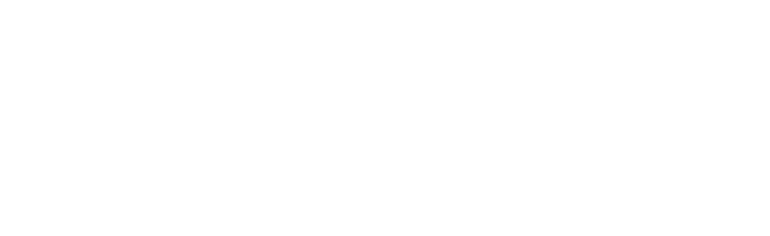
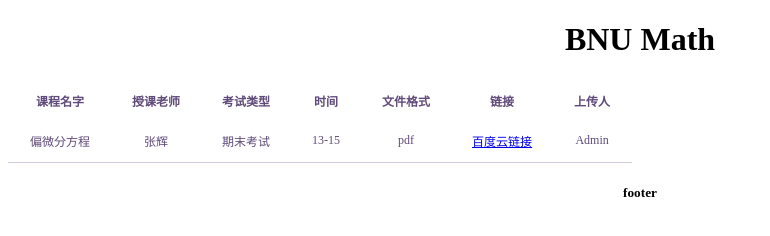
Before and after one commit to 201411132101/Learning-experience, a plain HTML site: page pages/partial_differential_equation.html in a window 1280 px wide. Shown: the whole page, without its empty margins (0-770 px from the left). Drawn offline with nearby package versions, Linux system fonts and the light colour scheme; no server answers.

Commit message:
框架搭建中

```diff
--- /dev/null
+++ b/css/table.css
@@ -0,0 +1,28 @@
+/* Border styles */
+table thead, table tr {
+    border-top-width: 1px;
+    border-top-style: solid;
+    border-top-color: rgb(211, 202, 221);
+}
+table {
+    border-bottom-width: 1px;
+    border-bottom-style: solid;
+    border-bottom-color: rgb(211, 202, 221);
+}
+
+/* Padding and font style */
+table td, table th {
+    text-align: center;
+    padding: 10px 20px;
+    font-size: 12px;
+    font-family: SimSun;
+    color: rgb(95, 74, 121);
+}
+
+/* Alternating background colors */
+table tr:nth-child(even) {
+    background: rgb(223, 216, 232)
+}
+table tr:nth-child(odd) {
+    background: #FFF
+}
--- /dev/null
+++ b/js/load_footer.js
@@ -0,0 +1,12 @@
+// 获取访问次数并修改
+var Record = Bmob.Object.extend("Record");
+var query = new Bmob.Query(Record);
+query.first({
+    success: function(object) {
+        // 查询成功
+        $("#total_times").text("访问次数: " + object.get("total_times"));
+    },
+    error: function(error) {
+        alert("查询失败: " + error.code + " " + error.message);
+    }
+});
--- a/js/footer.js
+++ b/js/update_footer.js
@@ -6,7 +6,6 @@ query.first({
         // 查询成功
         object.set("total_times", object.get("total_times")+1);
         object.save();
-        $("#total_times").text("访问次数: " + object.get("total_times"));
     },
     error: function(error) {
         alert("查询失败: " + error.code + " " + error.message);
--- a/pages/partial_differential_equation.html
+++ b/pages/partial_differential_equation.html
@@ -1,13 +1,52 @@
 <!DOCTYPE html>
-<html lang="en">
+<html>
 
 <head>
     <meta charset="UTF-8">
-    <title>数学分析</title>
+    <title>偏微分方程</title>
+    <script src="https://code.jquery.com/jquery-3.3.0.min.js"></script>
+    <script src="../bmob-min.js"></script>
+    <link href="../css/table.css" rel="stylesheet" type="text/css" />
 </head>
 
 <body>
 
+<!--header-->
+<h1 align="center">BNU Math</h1>
+
+<!--page-->
+<table id="data">
+    <thead>
+        <th>课程名字</th>
+        <th>授课老师</th>
+        <th>考试类型</th>
+        <th>时间</th>
+        <th>文件格式</th>
+        <th>链接</th>
+        <th>上传人</th>
+    </thead>
+    <tbody>
+    <tr>
+        <td>偏微分方程</td>
+        <td>张辉</td>
+        <td>期末考试</td>
+        <td>13-15</td>
+        <td>pdf</td>
+        <td><a href="https://pan.baidu.com/s/1i6qOi25">百度云链接</a></td>
+        <td>Admin</td>
+    </tr>
+    </tbody>
+</table>
+
+<!--footer-->
+<h5 align="center" id="total_times">footer</h5>
+
 </body>
 
+<script>
+    // 连接服务器
+    Bmob.initialize("93ff7bcca8c4da59f4261fbbbfead4ac", "76f42afc1eaca8da85cbbca9eed06800");
+</script>
+<script src="../js/load_footer.js"></script>
+
 </html>
```
Also changed, not shown: index.html (+5 -13 lines), pages/mathematical_analysis.html (+3 -1 lines).
